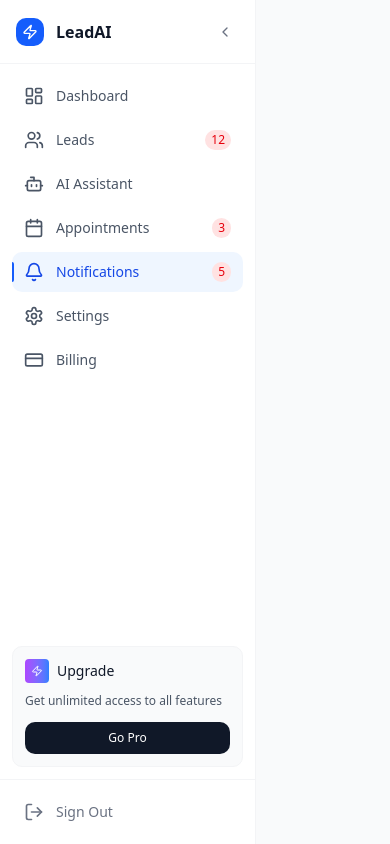
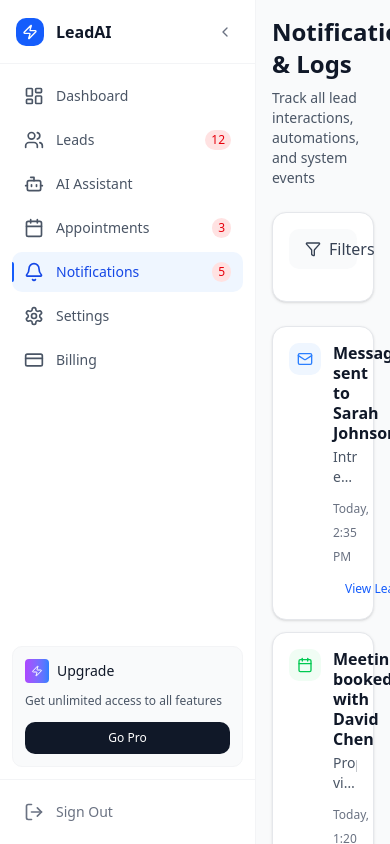
Before and after one commit to Rahul203069/sas-frontend, a Next.js app: page /notifications in a window 390 px wide. Built offline with nearby package versions, Linux system fonts and the light colour scheme.

Commit message:
responsive

```diff
--- a/app/notifications/page.tsx
+++ b/app/notifications/page.tsx
@@ -17,7 +17,8 @@ import {
   Search,
   Filter,
   ChevronDown,
-  ExternalLink
+  ExternalLink,
+  Menu
 } from 'lucide-react';
 import Sidebarwrapper from '@/components/Sidebarwrapper';
 
@@ -135,6 +136,7 @@ function App() {
   const [searchTerm, setSearchTerm] = useState('');
   const [categoryDropdownOpen, setCategoryDropdownOpen] = useState(false);
   const [dateDropdownOpen, setDateDropdownOpen] = useState(false);
+  const [filtersExpanded, setFiltersExpanded] = useState(false);
 
   const categoryDropdownRef = useRef<HTMLDivElement>(null);
   const dateDropdownRef = useRef<HTMLDivElement>(null);
@@ -181,64 +183,83 @@ function App() {
 
   const getBgColor = (type: string) => {
     const colors = {
-      message_sent: 'bg-blue-25',
-      meeting_booked: 'bg-green-25',
-      hot_lead: 'bg-orange-25',
-      reply_received: 'bg-purple-25',
-      call_completed: 'bg-emerald-25',
-      error: 'bg-red-25',
-      automation_complete: 'bg-blue-25'
+      message_sent: 'bg-blue-50',
+      meeting_booked: 'bg-green-50',
+      hot_lead: 'bg-orange-50',
+      reply_received: 'bg-purple-50',
+      call_completed: 'bg-emerald-50',
+      error: 'bg-red-50',
+      automation_complete: 'bg-blue-50'
     };
-    return colors[type as keyof typeof colors] || 'bg-gray-50 dark:bg-gray-950/30';
+    return colors[type as keyof typeof colors] || 'bg-gray-50';
   };
 
   return (
     <Sidebarwrapper>
-
       <div className="min-h-screen bg-gray-50 text-gray-900">
-      {/* Sidebar */}
-
-
-      {/* Main Content */}
-      <div className="ml-64 p-8">
+        {/* Main Content - Responsive margins */}
+        <div className="lg:ml-64 p-4 sm:p-6 lg:p-8">
           {/* Header */}
-        <div className="mb-8">
-          <h2 className="text-3xl font-bold text-gray-900 mb-2">
+          <div className="mb-6 lg:mb-8">
+            <h2 className="text-2xl sm:text-3xl font-bold text-gray-900 mb-2">
               Notifications & Logs
             </h2>
-          <p className="text-gray-600">
+            <p className="text-sm sm:text-base text-gray-600">
               Track all lead interactions, automations, and system events
             </p>
           </div>
 
           {/* Filters */}
-        <div className="bg-white rounded-xl border border-gray-200 p-6 mb-8 shadow-sm">
-          <div className="flex flex-wrap items-center gap-4">
-            {/* Search */}
-            <div className="flex-1 min-w-[300px] relative">
+          <div className="bg-white rounded-xl border border-gray-200 p-4 sm:p-6 mb-6 lg:mb-8 shadow-sm">
+            {/* Mobile Filter Toggle */}
+            <div className="lg:hidden mb-4">
+              <button
+                onClick={() => setFiltersExpanded(!filtersExpanded)}
+                className="flex items-center justify-between w-full px-4 py-2 bg-gray-50 rounded-lg text-gray-700 font-medium"
+              >
+                <span className="flex items-center space-x-2">
+                  <Filter size={16} />
+                  <span>Filters</span>
+                </span>
+                <ChevronDown
+                  size={16}
+                  className={`transform transition-transform ${filtersExpanded ? 'rotate-180' : ''}`}
+                />
+              </button>
+            </div>
+
+            {/* Filter Content */}
+            <div className={`${filtersExpanded ? 'block' : 'hidden'} lg:block`}>
+              <div className="flex flex-col lg:flex-row lg:items-center gap-4">
+                {/* Search - Full width on mobile */}
+                <div className="flex-1 min-w-0 relative order-1 lg:order-1">
                   <Search size={20} className="absolute left-3 top-1/2 transform -translate-y-1/2 text-gray-400" />
                   <input
                     type="text"
                     placeholder="Search by lead name or message..."
                     value={searchTerm}
                     onChange={(e) => setSearchTerm(e.target.value)}
-                className="w-full pl-10 pr-4 py-2 border border-gray-300 rounded-lg bg-white text-gray-900 focus:ring-2 focus:ring-blue-500 focus:border-transparent transition-colors"
+                    className="w-full pl-10 pr-4 py-2 sm:py-2.5 border border-gray-300 rounded-lg bg-white text-gray-900 focus:ring-2 focus:ring-blue-500 focus:border-transparent transition-colors text-sm sm:text-base"
                   />
                 </div>
 
+                {/* Filters row on mobile, inline on desktop */}
+                <div className="flex flex-col sm:flex-row gap-3 lg:gap-4 order-2 lg:order-2">
                   {/* Category Filter */}
-            <div className="relative" ref={categoryDropdownRef}>
+                  <div className="relative flex-1 sm:flex-none" ref={categoryDropdownRef}>
                     <button
                       onClick={() => setCategoryDropdownOpen(!categoryDropdownOpen)}
-                className="flex items-center space-x-2 px-4 py-2 border border-gray-300 rounded-lg bg-white text-gray-700 hover:bg-gray-50 transition-colors"
+                      className="flex items-center justify-between w-full sm:w-auto space-x-2 px-4 py-2 sm:py-2.5 border border-gray-300 rounded-lg bg-white text-gray-700 hover:bg-gray-50 transition-colors text-sm sm:text-base"
                     >
-                <Filter size={16} />
-                <span>{selectedCategory}</span>
+                      <div className="flex items-center space-x-2">
+                        <Filter size={16} className="sm:hidden" />
+                        <span className="whitespace-nowrap">{selectedCategory}</span>
+                      </div>
                       <ChevronDown size={16} />
                     </button>
 
                     {categoryDropdownOpen && (
-                <div className="absolute top-full left-0 mt-2 w-48 bg-white border border-gray-200 rounded-lg shadow-lg z-20">
+                      <div className="absolute top-full left-0 mt-2 w-full sm:w-48 bg-white border border-gray-200 rounded-lg shadow-lg z-20">
                         {filterCategories.map((category) => (
                           <button
                             key={category}
@@ -246,7 +267,7 @@ function App() {
                               setSelectedCategory(category);
                               setCategoryDropdownOpen(false);
                             }}
-                    className="w-full text-left px-4 py-2 text-gray-700 hover:bg-gray-50 first:rounded-t-lg last:rounded-b-lg transition-colors"
+                            className="w-full text-left px-4 py-2 text-gray-700 hover:bg-gray-50 first:rounded-t-lg last:rounded-b-lg transition-colors text-sm sm:text-base"
                           >
                             {category}
                           </button>
@@ -256,17 +277,17 @@ function App() {
                   </div>
 
                   {/* Date Range Filter */}
-            <div className="relative" ref={dateDropdownRef}>
+                  <div className="relative flex-1 sm:flex-none" ref={dateDropdownRef}>
                     <button
                       onClick={() => setDateDropdownOpen(!dateDropdownOpen)}
-                className="flex items-center space-x-2 px-4 py-2 border border-gray-300 rounded-lg bg-white text-gray-700 hover:bg-gray-50 transition-colors"
+                      className="flex items-center justify-between w-full sm:w-auto space-x-2 px-4 py-2 sm:py-2.5 border border-gray-300 rounded-lg bg-white text-gray-700 hover:bg-gray-50 transition-colors text-sm sm:text-base"
                     >
-                <span>{selectedDateRange}</span>
+                      <span className="whitespace-nowrap">{selectedDateRange}</span>
                       <ChevronDown size={16} />
                     </button>
 
                     {dateDropdownOpen && (
-                <div className="absolute top-full right-0 mt-2 w-48 bg-white border border-gray-200 rounded-lg shadow-lg z-20">
+                      <div className="absolute top-full right-0 mt-2 w-full sm:w-48 bg-white border border-gray-200 rounded-lg shadow-lg z-20">
                         {dateRanges.map((range) => (
                           <button
                             key={range}
@@ -274,7 +295,7 @@ function App() {
                               setSelectedDateRange(range);
                               setDateDropdownOpen(false);
                             }}
-                    className="w-full text-left px-4 py-2 text-gray-700 hover:bg-gray-50 first:rounded-t-lg last:rounded-b-lg transition-colors"
+                            className="w-full text-left px-4 py-2 text-gray-700 hover:bg-gray-50 first:rounded-t-lg last:rounded-b-lg transition-colors text-sm sm:text-base"
                           >
                             {range}
                           </button>
@@ -284,41 +305,43 @@ function App() {
                   </div>
                 </div>
               </div>
+            </div>
+          </div>
 
           {/* Notifications Timeline */}
-        <div className="space-y-4">
+          <div className="space-y-3 sm:space-y-4">
             {filteredNotifications.map((notification, index) => {
               const Icon = notification.icon;
               return (
                 <div
                   key={notification.id}
-                  className="bg-white rounded-xl border border-gray-200 p-6 shadow-sm hover:shadow-md transition-all duration-200 group"
+                  className="bg-white rounded-xl border border-gray-200 p-4 sm:p-6 shadow-sm hover:shadow-md transition-all duration-200 group"
                 >
-                <div className="flex items-start space-x-4">
+                  <div className="flex items-start space-x-3 sm:space-x-4">
                     {/* Icon */}
-                  <div className={`flex-shrink-0 w-10 h-10 rounded-lg ${getBgColor(notification.type)} flex items-center justify-center`}>
-                    <Icon size={20} className={getNotificationColor(notification.type)} />
+                    <div className={`flex-shrink-0 w-8 h-8 sm:w-10 sm:h-10 rounded-lg ${getBgColor(notification.type)} flex items-center justify-center`}>
+                      <Icon size={16} className={`sm:w-5 sm:h-5 ${getNotificationColor(notification.type)}`} />
                     </div>
 
                     {/* Content */}
                     <div className="flex-1 min-w-0">
-                    <div className="flex items-start justify-between">
-                      <div className="flex-1">
-                        <h3 className="text-lg font-semibold text-gray-900 mb-1">
+                      <div className="flex flex-col sm:flex-row sm:items-start sm:justify-between gap-2 sm:gap-4">
+                        <div className="flex-1 min-w-0">
+                          <h3 className="text-base sm:text-lg font-semibold text-gray-900 mb-1 leading-tight">
                             {notification.title}
                           </h3>
-                        <p className="text-gray-600 mb-2">
+                          <p className="text-sm sm:text-base text-gray-600 mb-2 line-clamp-2 sm:line-clamp-none">
                             {notification.message}
                           </p>
-                        <span className="text-sm text-gray-500">
+                          <span className="text-xs sm:text-sm text-gray-500">
                             {notification.timestamp}
                           </span>
                         </div>
 
-                      {/* Action Button */}
-                      <button className="ml-4 flex items-center space-x-1 px-3 py-1.5 text-sm text-blue-600 hover:bg-blue-50 rounded-lg transition-colors opacity-0 group-hover:opacity-100">
-                        <span>View Lead</span>
-                        <ExternalLink size={14} />
+                        {/* Action Button - Always visible on mobile, hover on desktop */}
+                        <button className="flex items-center space-x-1 px-3 py-1.5 text-xs sm:text-sm text-blue-600 hover:bg-blue-50 rounded-lg transition-colors sm:opacity-0 sm:group-hover:opacity-100 self-start">
+                          <span className="whitespace-nowrap">View Lead</span>
+                          <ExternalLink size={12} className="sm:w-3.5 sm:h-3.5" />
                         </button>
                       </div>
                     </div>
@@ -330,13 +353,22 @@ function App() {
 
           {/* Empty State */}
           {filteredNotifications.length === 0 && (
-            <div className="text-center py-16">
-            <Bell size={48} className="mx-auto text-gray-400 mb-4" />
-            <h3 className="text-xl font-semibold text-gray-900 mb-2">
+            <div className="text-center py-12 sm:py-16">
+              <Bell size={40} className="sm:w-12 sm:h-12 mx-auto text-gray-400 mb-4" />
+              <h3 className="text-lg sm:text-xl font-semibold text-gray-900 mb-2">
                 No notifications found
               </h3>
-            <p className="text-gray-600">
+              <p className="text-sm sm:text-base text-gray-600 max-w-md mx-auto">
                 Try adjusting your filters or search terms
+              </p>
+            </div>
+          )}
+
+          {/* Show results count on mobile */}
+          {filteredNotifications.length > 0 && (
+            <div className="mt-6 text-center sm:hidden">
+              <p className="text-sm text-gray-500">
+                Showing {filteredNotifications.length} notification{filteredNotifications.length !== 1 ? 's' : ''}
               </p>
             </div>
           )}
```
Lines whose indentation alone changed are shown as unchanged.
